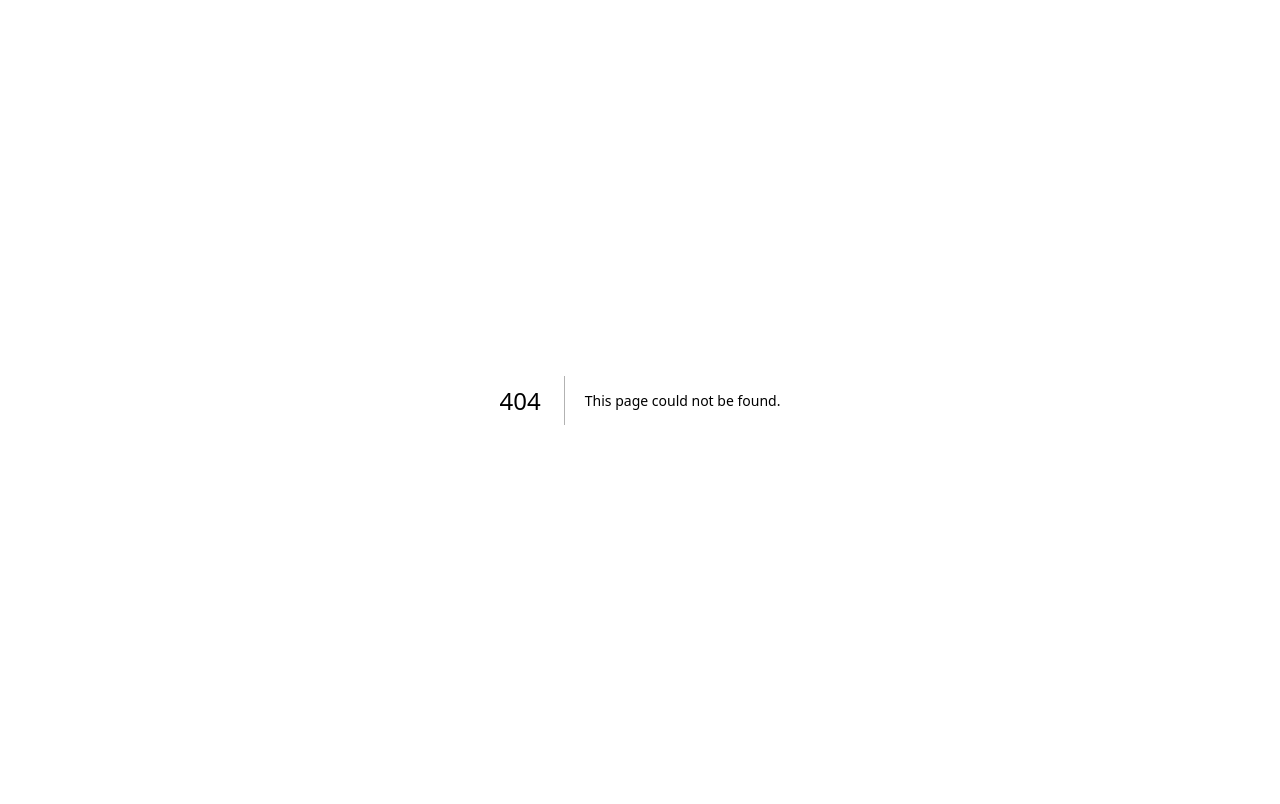
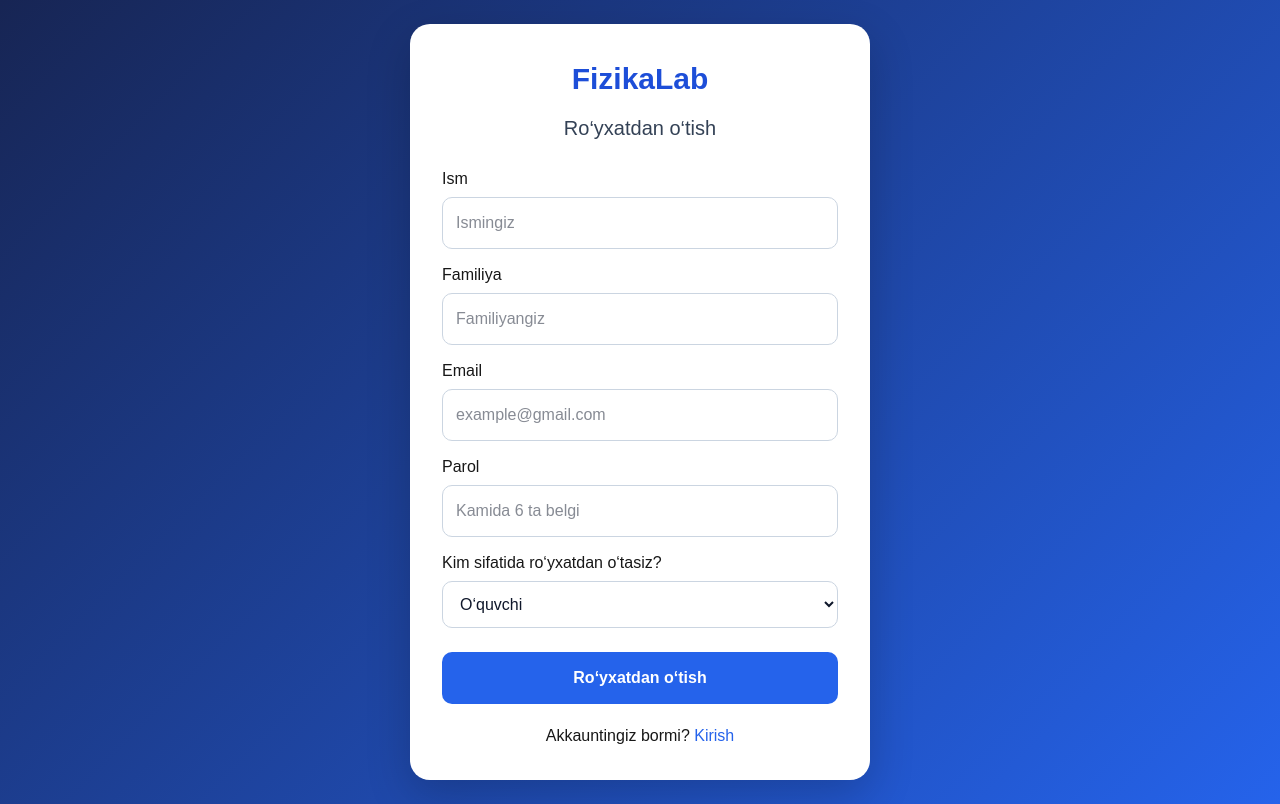
Before and after one commit to samiyevasitora2005-lgtm/fizikalab, a Next.js app: page /auth/royxatdan-otish in a window 1280 px wide. Before the commit this address had no page. Built offline with nearby package versions, Linux system fonts and the light colour scheme.

Commit message:
Create page.tsx

```diff
--- /dev/null
+++ b/app/auth/royxatdan-otish/page.tsx
@@ -0,0 +1,222 @@
+
+"use client";
+
+import { useState } from "react";
+import { createClient } from "@supabase/supabase-js";
+import Link from "next/link";
+
+type Rol = "oquvchi" | "oqituvchi";
+
+export default function RoyxatdanOtish() {
+  const [ism, setIsm] = useState("");
+  const [familiya, setFamiliya] = useState("");
+  const [email, setEmail] = useState("");
+  const [parol, setParol] = useState("");
+  const [rol, setRol] = useState<Rol>("oquvchi");
+  const [xabar, setXabar] = useState("");
+  const [yuklanmoqda, setYuklanmoqda] = useState(false);
+
+  async function royxatdanOtish(e: React.FormEvent<HTMLFormElement>) {
+    e.preventDefault();
+    setXabar("");
+
+    const url = process.env.NEXT_PUBLIC_SUPABASE_URL;
+    const key = process.env.NEXT_PUBLIC_SUPABASE_PUBLISHABLE_KEY;
+
+    if (!url || !key) {
+      setXabar("Supabase sozlamalari topilmadi.");
+      return;
+    }
+
+    setYuklanmoqda(true);
+
+    try {
+      const supabase = createClient(url, key);
+
+      const { error } = await supabase.auth.signUp({
+        email: email.trim(),
+        password: parol,
+        options: {
+          emailRedirectTo: `${window.location.origin}/auth/callback`,
+          data: {
+            ism: ism.trim(),
+            familiya: familiya.trim(),
+            rol,
+          },
+        },
+      });
+
+      if (error) {
+        setXabar("Xatolik: " + error.message);
+      } else {
+        setXabar(
+          "Ro‘yxatdan o‘tish so‘rovi yuborildi. " +
+          "Emailingizni tekshiring va tasdiqlash havolasini bosing."
+        );
+      }
+    } catch {
+      setXabar("Ulanishda xatolik yuz berdi.");
+    } finally {
+      setYuklanmoqda(false);
+    }
+  }
+
+  const inputStyle: React.CSSProperties = {
+    width: "100%",
+    padding: "13px",
+    border: "1px solid #cbd5e1",
+    borderRadius: "10px",
+    color: "#0f172a",
+    background: "white",
+    marginTop: "6px",
+  };
+
+  return (
+    <main
+      style={{
+        minHeight: "100vh",
+        background: "linear-gradient(135deg,#172554,#2563eb)",
+        display: "flex",
+        alignItems: "center",
+        justifyContent: "center",
+        padding: "24px",
+      }}
+    >
+      <div
+        style={{
+          background: "white",
+          padding: "32px",
+          borderRadius: "20px",
+          width: "100%",
+          maxWidth: "460px",
+          boxShadow: "0 15px 45px #0003",
+        }}
+      >
+        <h1
+          style={{
+            textAlign: "center",
+            fontSize: "30px",
+            fontWeight: "bold",
+            color: "#1d4ed8",
+          }}
+        >
+          FizikaLab
+        </h1>
+
+        <h2
+          style={{
+            textAlign: "center",
+            margin: "12px 0 24px",
+            color: "#334155",
+            fontSize: "20px",
+          }}
+        >
+          Ro‘yxatdan o‘tish
+        </h2>
+
+        <form onSubmit={royxatdanOtish}>
+          <label>
+            Ism
+            <input
+              style={inputStyle}
+              value={ism}
+              onChange={(e) => setIsm(e.target.value)}
+              required
+              placeholder="Ismingiz"
+            />
+          </label>
+
+          <label style={{ display: "block", marginTop: "14px" }}>
+            Familiya
+            <input
+              style={inputStyle}
+              value={familiya}
+              onChange={(e) => setFamiliya(e.target.value)}
+              required
+              placeholder="Familiyangiz"
+            />
+          </label>
+
+          <label style={{ display: "block", marginTop: "14px" }}>
+            Email
+            <input
+              type="email"
+              style={inputStyle}
+              value={email}
+              onChange={(e) => setEmail(e.target.value)}
+              required
+              placeholder="example@gmail.com"
+            />
+          </label>
+
+          <label style={{ display: "block", marginTop: "14px" }}>
+            Parol
+            <input
+              type="password"
+              style={inputStyle}
+              value={parol}
+              onChange={(e) => setParol(e.target.value)}
+              minLength={6}
+              required
+              placeholder="Kamida 6 ta belgi"
+            />
+          </label>
+
+          <label style={{ display: "block", marginTop: "14px" }}>
+            Kim sifatida ro‘yxatdan o‘tasiz?
+            <select
+              style={inputStyle}
+              value={rol}
+              onChange={(e) => setRol(e.target.value as Rol)}
+            >
+              <option value="oquvchi">O‘quvchi</option>
+              <option value="oqituvchi">O‘qituvchi</option>
+            </select>
+          </label>
+
+          <button
+            type="submit"
+            disabled={yuklanmoqda}
+            style={{
+              width: "100%",
+              padding: "14px",
+              marginTop: "24px",
+              borderRadius: "10px",
+              background: "#2563eb",
+              color: "white",
+              fontWeight: "bold",
+              cursor: "pointer",
+              opacity: yuklanmoqda ? 0.6 : 1,
+            }}
+          >
+            {yuklanmoqda
+              ? "Yuborilmoqda..."
+              : "Ro‘yxatdan o‘tish"}
+          </button>
+        </form>
+
+        {xabar && (
+          <p
+            role="status"
+            style={{
+              marginTop: "16px",
+              padding: "12px",
+              background: "#eff6ff",
+              borderRadius: "8px",
+              color: "#1e40af",
+            }}
+          >
+            {xabar}
+          </p>
+        )}
+
+        <p style={{ textAlign: "center", marginTop: "20px" }}>
+          Akkauntingiz bormi?{" "}
+          <Link href="/auth/kirish" style={{ color: "#2563eb" }}>
+            Kirish
+          </Link>
+        </p>
+      </div>
+    </main>
+  );
+}
```
